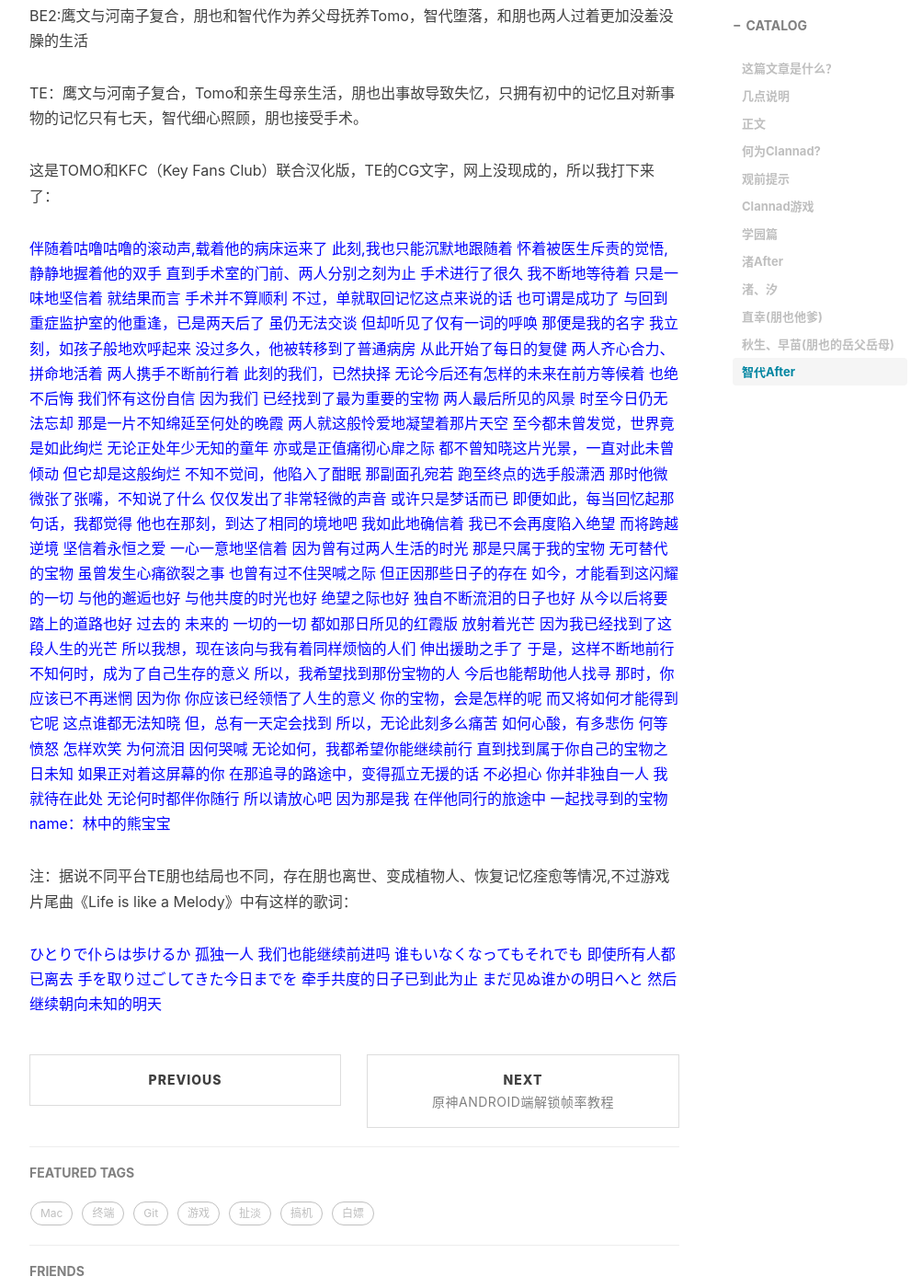
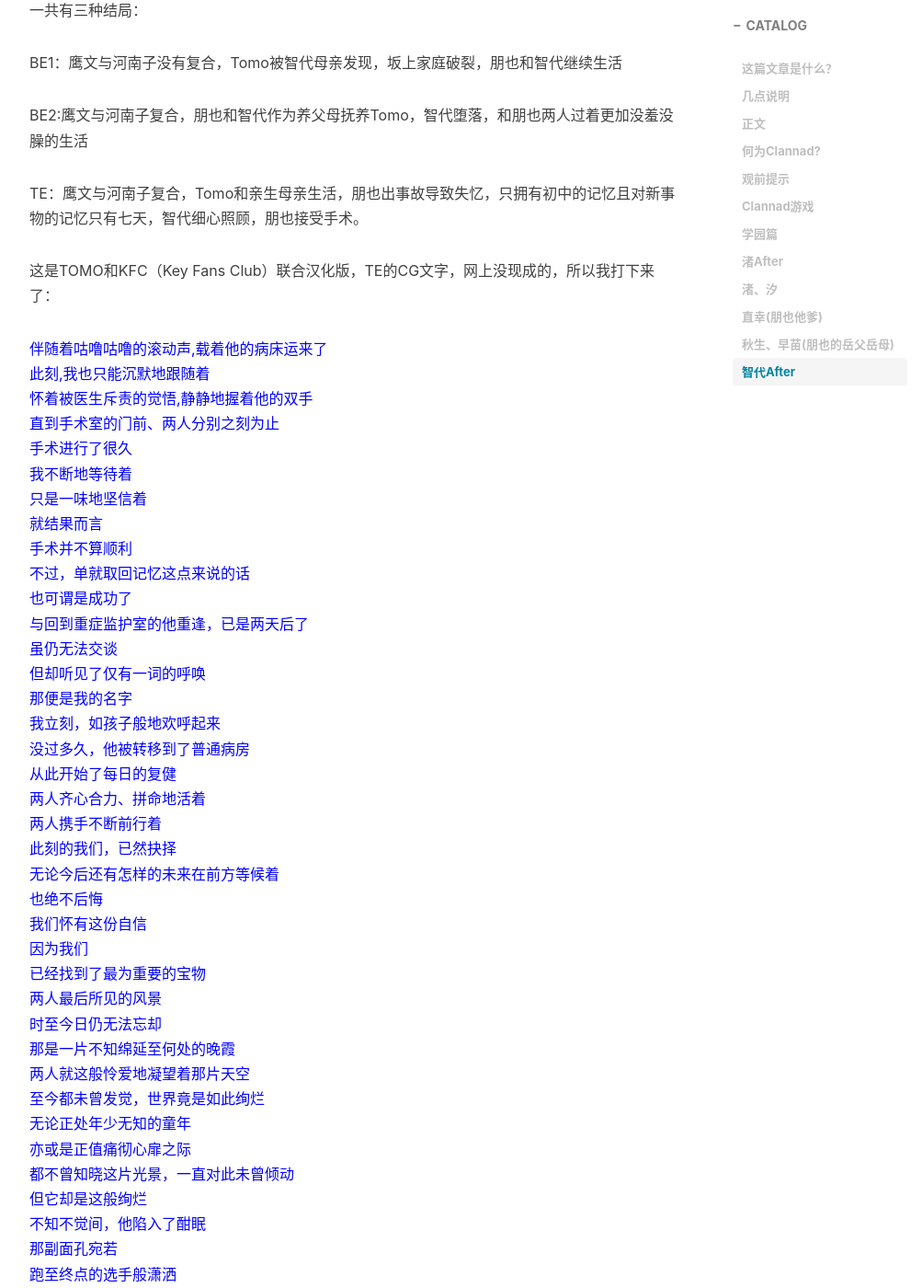
Before and after one commit to Tale-REB/dreamingcats.github.io, a Jekyll site: the page built from _posts/2021-11-03-[未写完]Clannad-校园之外的人生.md, in a window 1280 px wide and 1400 px high, scrolled down 7190 px. Shown: the whole window at 92% size, without its empty margins (233-1236 px from the left). Built offline with Jekyll 4.4.1, drawn with Linux system fonts in a browser that asks for light colours; nearby versions of some CDN libraries; comment, search, counter and statistics services are not loaded; some of the changed text lies outside the part shown.

Commit message:
2021-11-06

```diff
--- a/_config.yml
+++ b/_config.yml
@@ -64,10 +64,10 @@ kramdown:
 
 # Gitalk
 gitalk:
-  enable: false    #是否开启Gitalk评论
+  enable: true    #是否开启Gitalk评论
   #下面这俩没改
-  clientID: f2c84e7629bb1446c1a4                            #生成的clientID
-  clientSecret: ca6d6139d1e1b8c43f8b2e19492ddcac8b322d0d    #生成的clientSecret
+  clientID: 9666a6a0a2c7ea2c83ac                          #生成的clientID
+  clientSecret: 7871055ea1fe39d95524b68918853d05c76d90ba    #生成的clientSecret
   repo: dreamingcats.github.io    #仓库名称
   owner: dreamingcats    #github用户名
   admin: dreamingcats
--- a/_posts/2021-11-03-[未写完]Clannad-校园之外的人生.md
+++ b/_posts/2021-11-03-[未写完]Clannad-校园之外的人生.md
@@ -32,27 +32,31 @@ tags:
 
 主流解释有两种：
 
-<font color=blue>一．苏格兰地方语言，意思是家族。
+<font color=blue>
 
+一．苏格兰地方语言，意思是家族。
+<br>
 二．CLANNAD是凯尔特语的词组“baiclann as D”的缩写（CLANN + A + D）。
+<br>
+在凯尔特语种，“clann”是“家族”之意，“as”相当于英语中的“from”或“out of”的意思。而许多关于CLANNAD意思的理解在这两处并没有分歧，分歧主要来自于最后一个字母D上。
+<br>
+一般认为有两种见解：
+<br>
+1. D是Dobhar的首字母，Dobhar是凯尔特的一个小镇的名字，在这里作为小镇的象征。
+<br>
+2. D是Dango的首字母，Dango是日语“団子”的罗马音的首字母，在这里作为团子的象征。
+<br>
+这两种见解就能发展出两种相似而又不尽相同的含义，一个是直接表示“小镇家族”，整个小镇就是一个家族，而另一个则表示“团子大家族”，并以团子大家族象征整个小镇中的各个家族，以及小镇本身的这个大家族。
+<br>
+当然，无论哪种解释，都脱离不了“小镇”和“家族”这游戏的核心概念。
+<br>
+二．七个单词首字母的缩写
+<br>
+Call Life As Natality, Noticing, Accompanying,Death.
+<br>
+人生即是到来，相遇，陪伴，离开。
 
-在凯尔特语种，“clann”是“家族”之意，“as”相当于英语中的“from”或“out of”的意思。而许多关于CLANNAD意思的理解在这两处并没有分歧，分歧主要来自于最后一个字母D上。
-
-一般认为有两种见解：
-
-1. D是Dobhar的首字母，Dobhar是凯尔特的一个小镇的名字，在这里作为小镇的象征。
-
-2. D是Dango的首字母，Dango是日语“団子”的罗马音的首字母，在这里作为团子的象征。
-
-这两种见解就能发展出两种相似而又不尽相同的含义，一个是直接表示“小镇家族”，整个小镇就是一个家族，而另一个则表示“团子大家族”，并以团子大家族象征整个小镇中的各个家族，以及小镇本身的这个大家族。
-
-当然，无论哪种解释，都脱离不了“小镇”和“家族”这游戏的核心概念。
-
-二．七个单词首字母的缩写
-
-Call Life As Natality, Noticing, Accompanying,Death.
-
-人生即是到来，相遇，陪伴，离开。</font>
+</font>
 
 # 观前提示
 
@@ -102,6 +106,7 @@ ED: Ending Song（别问我为啥不叫ES，我也不知道）
 以下内容严重剧透，不喜欢剧透的可以关了！！
 
 以下内容严重剧透，不喜欢剧透的可以关了！！！
+
 </font>
 
 
@@ -226,199 +231,199 @@ TE：鹰文与河南子复合，Tomo和亲生母亲生活，朋也出事故导
 <font color=blue>
 
 伴随着咕噜咕噜的滚动声,载着他的病床运来了
-
+<br>
 此刻,我也只能沉默地跟随着
-
+<br>
 怀着被医生斥责的觉悟,静静地握着他的双手
-
+<br>
 直到手术室的门前、两人分别之刻为止
-
+<br>
 手术进行了很久
-
+<br>
 我不断地等待着
-
+<br>
 只是一味地坚信着
-
+<br>
 就结果而言
-
+<br>
 手术并不算顺利
-
+<br>
 不过，单就取回记忆这点来说的话
-
+<br>
 也可谓是成功了
-
+<br>
 与回到重症监护室的他重逢，已是两天后了
-
+<br>
 虽仍无法交谈
-
+<br>
 但却听见了仅有一词的呼唤
-
+<br>
 那便是我的名字
-
+<br>
 我立刻，如孩子般地欢呼起来
-
+<br>
 没过多久，他被转移到了普通病房
-
+<br>
 从此开始了每日的复健
-
+<br>
 两人齐心合力、拼命地活着
-
+<br>
 两人携手不断前行着
-
+<br>
 此刻的我们，已然抉择
-
+<br>
 无论今后还有怎样的未来在前方等候着
-
+<br>
 也绝不后悔
-
+<br>
 我们怀有这份自信
-
+<br>
 因为我们
-
+<br>
 已经找到了最为重要的宝物
-
+<br>
 两人最后所见的风景
-
+<br>
 时至今日仍无法忘却
-
+<br>
 那是一片不知绵延至何处的晚霞
-
+<br>
 两人就这般怜爱地凝望着那片天空
-
+<br>
 至今都未曾发觉，世界竟是如此绚烂
-
+<br>
 无论正处年少无知的童年
-
+<br>
 亦或是正值痛彻心扉之际
-
+<br>
 都不曾知晓这片光景，一直对此未曾倾动
-
+<br>
 但它却是这般绚烂
-
+<br>
 不知不觉间，他陷入了酣眠
-
+<br>
 那副面孔宛若
-
+<br>
 跑至终点的选手般潇洒
-
+<br>
 那时他微微张了张嘴，不知说了什么
-
+<br>
 仅仅发出了非常轻微的声音
-
+<br>
 或许只是梦话而已
-
+<br>
 即便如此，每当回忆起那句话，我都觉得
-
+<br>
 他也在那刻，到达了相同的境地吧
-
+<br>
 我如此地确信着
-
+<br>
 我已不会再度陷入绝望
-
+<br>
 而将跨越逆境
-
+<br>
 坚信着永恒之爱
-
+<br>
 一心一意地坚信着
-
+<br>
 因为曾有过两人生活的时光
-
+<br>
 那是只属于我的宝物
-
+<br>
 无可替代的宝物
-
+<br>
 虽曾发生心痛欲裂之事
-
+<br>
 也曾有过不住哭喊之际
-
+<br>
 但正因那些日子的存在
-
+<br>
 如今，才能看到这闪耀的一切
-
+<br>
 与他的邂逅也好
-
+<br>
 与他共度的时光也好
-
+<br>
 绝望之际也好
-
+<br>
 独自不断流泪的日子也好
-
+<br>
 从今以后将要踏上的道路也好
-
+<br>
 过去的
-
+<br>
 未来的
-
+<br>
 一切的一切
-
+<br>
 都如那日所见的红霞版
-
+<br>
 放射着光芒
-
+<br>
 因为我已经找到了这段人生的光芒
-
+<br>
 所以我想，现在该向与我有着同样烦恼的人们
-
+<br>
 伸出援助之手了
-
+<br>
 于是，这样不断地前行
-
+<br>
 不知何时，成为了自己生存的意义
-
+<br>
 所以，我希望找到那份宝物的人
-
+<br>
 今后也能帮助他人找寻
-
+<br>
 那时，你应该已不再迷惘
-
+<br>
 因为你
-
+<br>
 你应该已经领悟了人生的意义
-
+<br>
 你的宝物，会是怎样的呢
-
+<br>
 而又将如何才能得到它呢
-
+<br>
 这点谁都无法知晓
-
+<br>
 但，总有一天定会找到
-
+<br>
 所以，无论此刻多么痛苦
-
+<br>
 如何心酸，有多悲伤
-
+<br>
 何等愤怒
-
+<br>
 怎样欢笑
-
+<br>
 为何流泪
-
+<br>
 因何哭喊
-
+<br>
 无论如何，我都希望你能继续前行
-
+<br>
 直到找到属于你自己的宝物之日未知
-
+<br>
 如果正对着这屏幕的你
-
+<br>
 在那追寻的路途中，变得孤立无援的话
-
+<br>
 不必担心
-
+<br>
 你并非独自一人
-
+<br>
 我就待在此处
-
+<br>
 无论何时都伴你随行
-
+<br>
 所以请放心吧
-
+<br>
 因为那是我
-
+<br>
 在伴他同行的旅途中
-
+<br>
 一起找寻到的宝物
-
+<br>
 name：林中的熊宝宝
 
 </font>
@@ -426,11 +431,13 @@ name：林中的熊宝宝
 注：据说不同平台TE朋也结局也不同，存在朋也离世、变成植物人、恢复记忆痊愈等情况,不过游戏片尾曲《Life is like a Melody》中有这样的歌词：
 
 <font color=blue>
+
 ひとりで仆らは歩けるか   孤独一人 我们也能继续前进吗
+<br>
+谁もいなくなってもそれでも   即使所有人都已离去
+<br>
+手を取り过ごしてきた今日までを   牵手共度的日子已到此为止
+<br>
+まだ见ぬ谁かの明日へと   然后继续朝向未知的明天
 
-谁もいなくなってもそれでも   即使所有人都已离去
-
-手を取り过ごしてきた今日までを   牵手共度的日子已到此为止
-
-まだ见ぬ谁かの明日へと   然后继续朝向未知的明天
 </font>
```
Also changed, not shown: _posts/2021-11-06-如何将非Steam的图片上传到Steam云？.md (+5 -5 lines), README.md, _posts/2021-11-05-[未写完]常用adb指令.md (line endings or trailing spaces), pwa/icons/pwa_icon_128.png, pwa/icons/pwa_icon_512.png.
